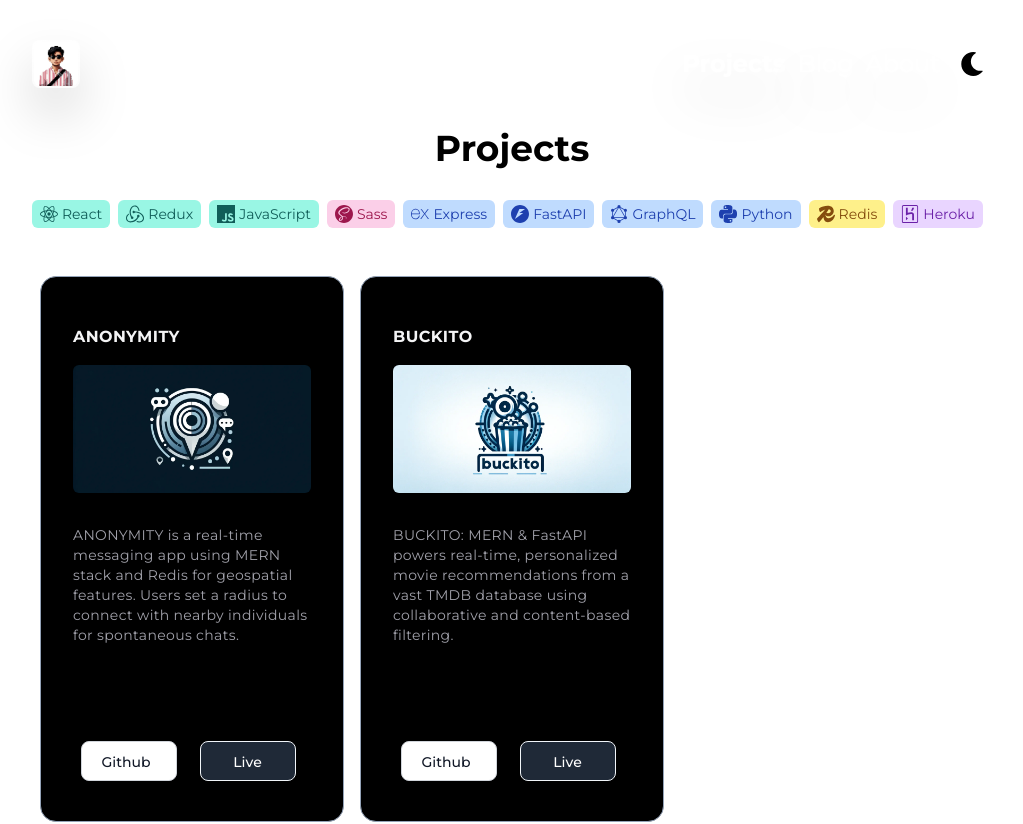
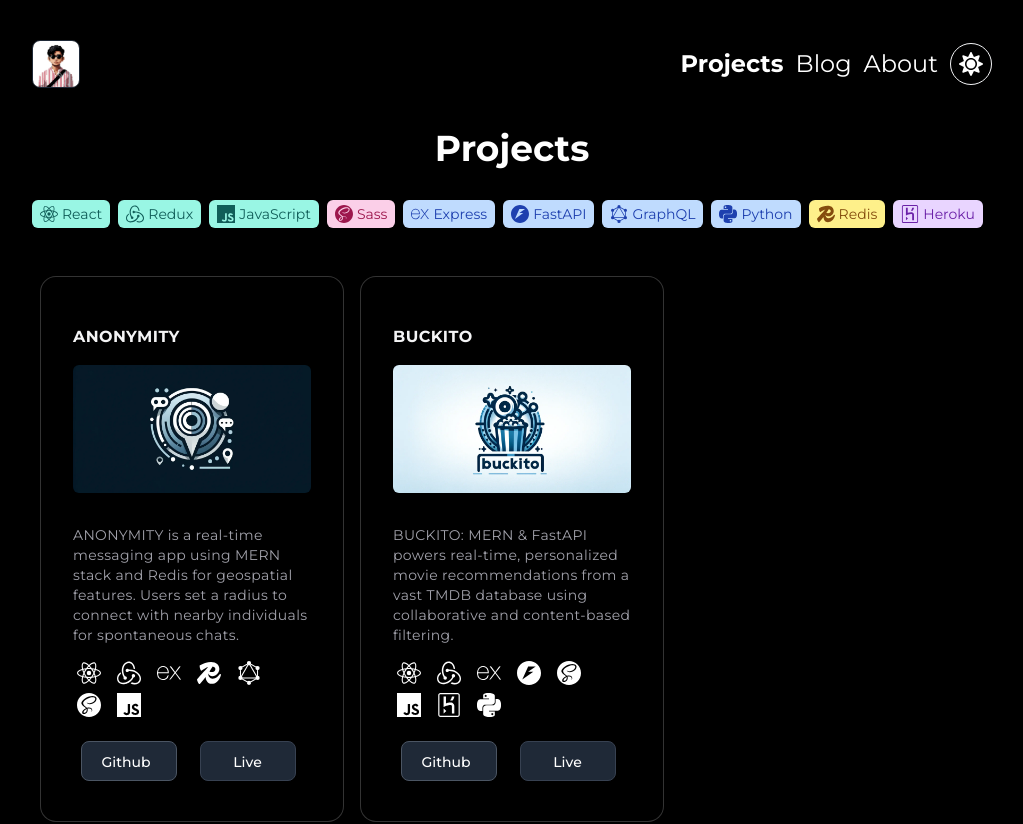
Before and after one commit to Priyanshu-C/iamstackless, a Next.js app: page /projects in a window 1280 px wide. Shown: the top 824 px of the page, without its empty margins (128-1151 px from the left). Built offline with nearby package versions, Linux system fonts and the light colour scheme.

Commit message:
Update layout and NavBar components

```diff
--- a/app/(all-routes)/layout.tsx
+++ b/app/(all-routes)/layout.tsx
@@ -9,7 +9,7 @@
     children: React.ReactNode;
 }>) {
     return (
-        <ThemeProvider attribute="class">
+        <ThemeProvider attribute="class" defaultTheme="dark">
             <div className="flex bg-white dark:bg-black min-h-screen flex-col items-center justify-between p-4">
                 <div className="max-w-5xl relative lg:px-8 flex min-h-screen flex-col items-start justify-start p-4">
                     <NavBar />
--- a/app/layout.tsx
+++ b/app/layout.tsx
@@ -15,7 +15,7 @@
     children: React.ReactNode;
 }>) {
     return (
-        <html lang="en" suppressHydrationWarning>
+        <html lang="en">
             <body className={montserrat.className}>{children}</body>
         </html>
     );
--- a/components/NavBar.tsx
+++ b/components/NavBar.tsx
@@ -8,7 +8,8 @@
 
 const NavBar = () => {
     const pathname = usePathname();
-    const { theme, setTheme } = useTheme();
+    const { resolvedTheme, setTheme } = useTheme();
+    const DarkModeIcon = resolvedTheme === "dark" ? FaSun : FaMoon;
 
     return (
         <>
@@ -18,10 +19,8 @@
                     {HomePageNavLinks.map((link) => (
                         <Link href={link.link} key={link.name}>
                             <div
-                                className={`bg-clip-text mr-3 text-transparent drop-shadow-2xl bg-gradient-to-b text-white text-2xl ${
-                                    pathname === link.link
-                                        ? "text-white font-bold"
-                                        : "text-gray-400"
+                                className={`bg-clip-text mr-3 drop-shadow-2xl bg-gradient-to-b text-primary dark:text-primary-dark text-2xl ${
+                                    pathname === link.link ? "font-bold" : ""
                                 }`}
                             >
                                 {link.name}
@@ -30,12 +29,12 @@
                     ))}
                 </div>
                 <div
-                    className="flex items-center text-2xl justify-center cursor-pointer bg-white dark:bg-black p-2"
+                    className="flex border rounded-full border-gray-400 dark:border-gray-100 items-center text-2xl justify-center cursor-pointer bg-white dark:bg-black p-2"
                     onClick={() =>
-                        setTheme(theme === "dark" ? "light" : "dark")
+                        setTheme(resolvedTheme === "dark" ? "light" : "dark")
                     }
                 >
-                    {theme === "dark" ? <FaSun /> : <FaMoon />}
+                    {resolvedTheme ? <DarkModeIcon /> : <FaSun />}
                 </div>
             </nav>
         </>
@@ -51,7 +50,7 @@
             <img
                 src="./images/hero-image.webp"
                 alt="Hero Image"
-                className="w-12 h-12  bg-clip-border bg-gradient-to-b from-white/80 to-white/70 border-2 border-transparent rounded-lg drop-shadow-2xl"
+                className="w-12 h-12  bg-clip-border bg-gray-400 border border-transparent rounded-lg drop-shadow-2xl dark:from-black/80 dark:to-black/70 dark:border-gray-800"
             />
         </Link>
     );
--- a/tailwind.config.ts
+++ b/tailwind.config.ts
@@ -10,6 +10,10 @@
     darkMode: "class",
     theme: {
         extend: {
+            colors: {
+                primary: "black",
+                "primary-dark": "white",
+            },
             minWidth: {
                 1024: "1024px",
             },
```
